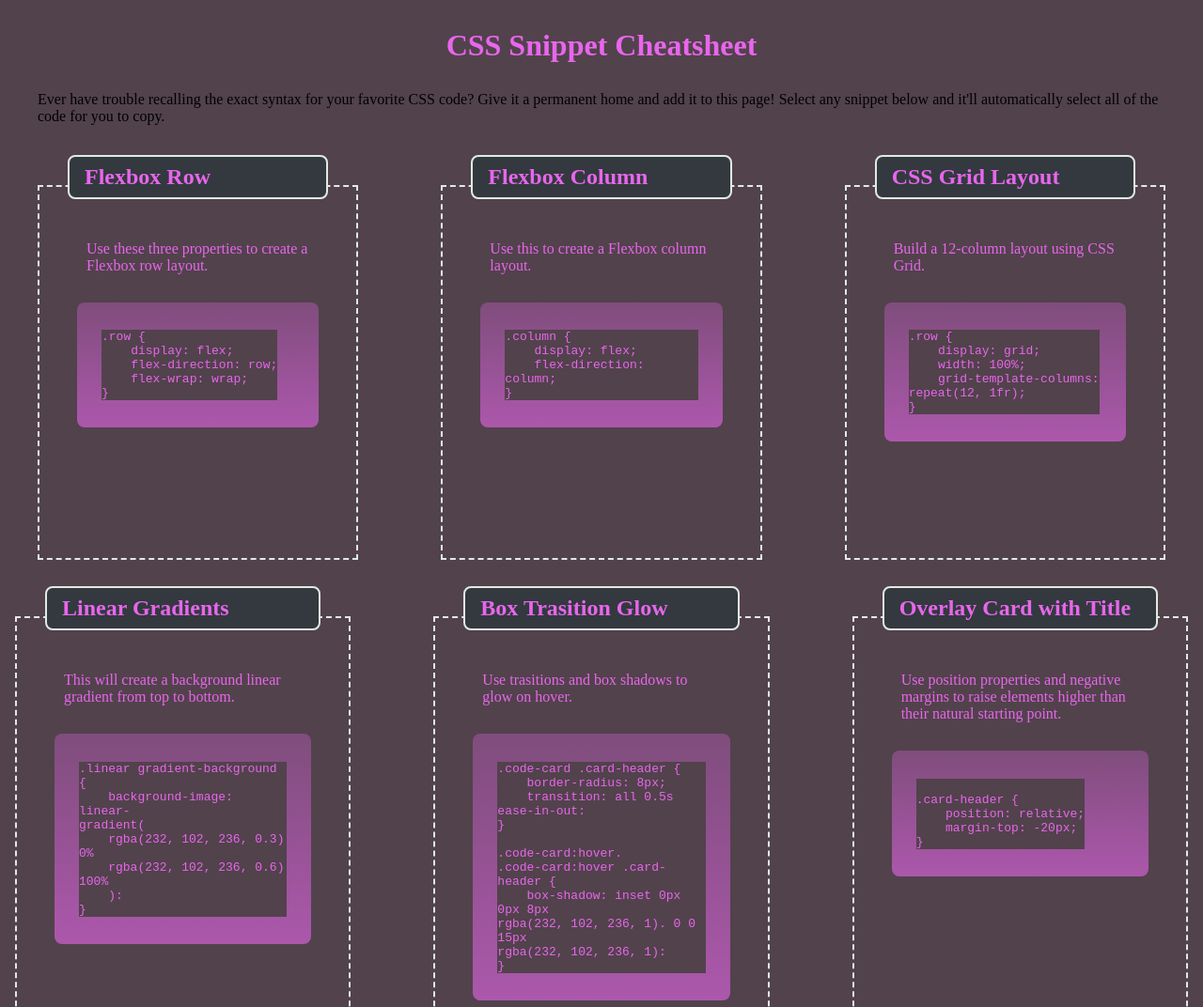
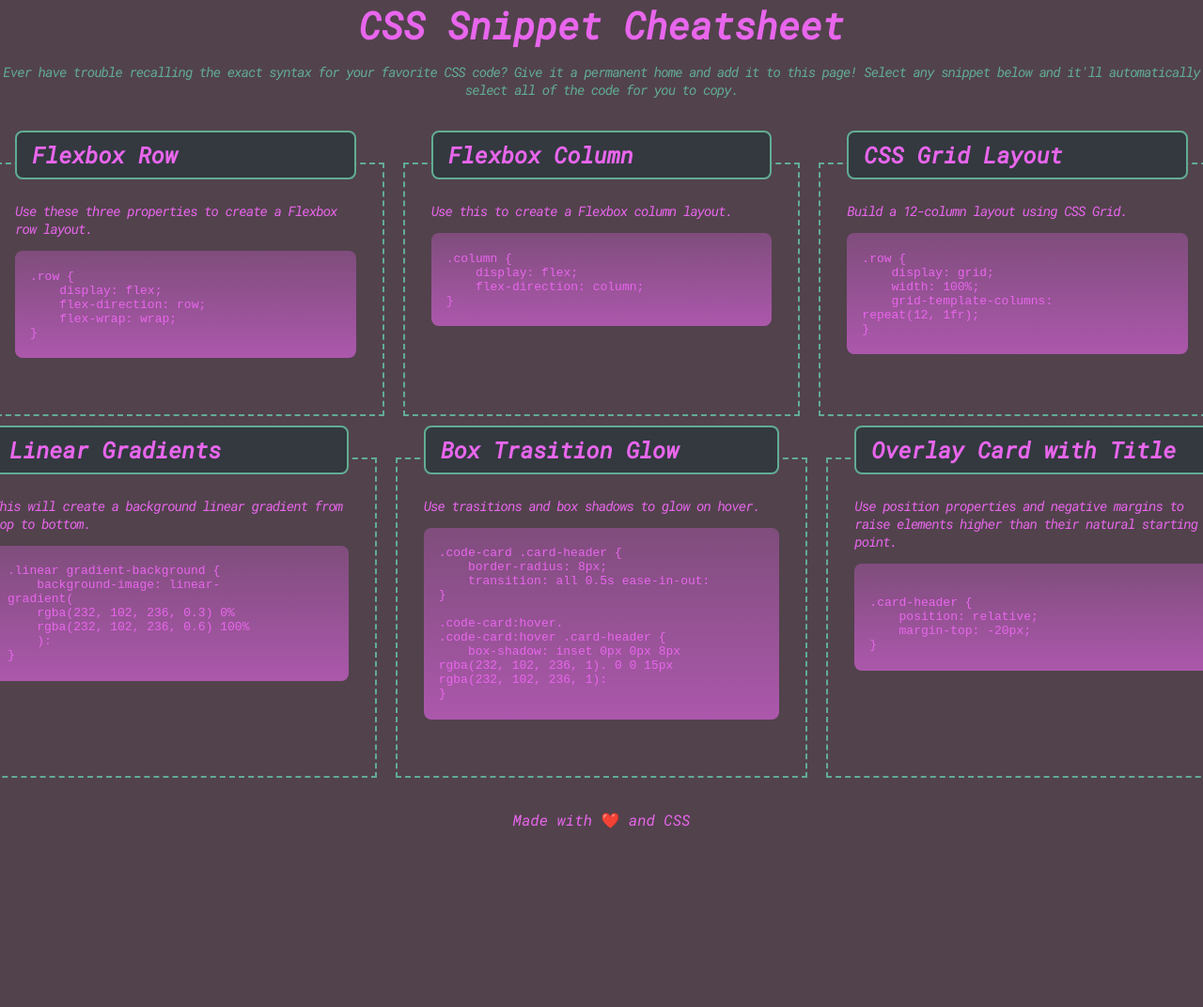
Before and after one commit to MMockus15/mini-project-2-css-snippet, a plain HTML site: page index.html in a window 1280 px wide. Shown: the top 1072 px of the page at 94% size. After the commit the page ends 883 px from the top, so only its background shows below. Drawn offline with Linux system fonts and the light colour scheme; a web font is replaced by a local one.

Commit message:
margin and padding changes

```diff
--- a/assets/css/style.css
+++ b/assets/css/style.css
@@ -1,6 +1,13 @@
 * {
-	margin: 10px;
+	margin: 0px;
 	padding: 0;
+}
+
+body {
+	font-family: font-family: 'Cabin', sans-serif;
+	font-family: 'Libre Baskerville', serif;
+	font-family: 'Playfair Display', serif;
+	font-family: 'Roboto Mono', monospace;;
 	background-color: rgb(82, 66, 76);
 }
 
@@ -10,12 +17,19 @@
 }
 
 h1 {
-	color: #e866ec;;
+	color: #e866ec;
+	font-size: 2.5em;
 }
 
 .h1-paragraph{
 	display: flex;
 	justify-content: center;
+	text-align: center;
+	letter-spacing: -1px;
+	color:rgb(97, 172, 147);
+	font-size: .9em;
+	padding-bottom: 4em;
+	padding-top: 1em;
 }
 
 .box-row{
@@ -28,7 +42,7 @@ h1 {
 .dotted-box{
 	width: 230px;
 	height: 100px;
-	border: 2px dotted rgb(226, 180, 212);
+	border: 2px dotted rgb(60, 117, 163);
 	margin: -40px;
 }
 
@@ -67,12 +81,12 @@ h1 {
     flex-direction: column;
     justify-content: flex-start;
     min-height: 100%;
-    padding: 2rem;
+    padding: 1rem;
     color: #e866ec;
 
     /* outline is like border, but on the outside of the box instead of inside */
-    outline: 2px dashed #e0eae4;
-    outline-offset: -2px;
+    outline: 2px dashed rgb(97, 172, 147);
+    outline-offset: .75em;
     transition: all 0.5s ease-in-out;
   }
 
@@ -82,10 +96,16 @@ h1 {
     margin: -4rem 0 1.5rem 0;
     padding: 0.5rem 1rem;
     background-color: #33393f;
-    color: #e866ec;;
-    border: 2px solid #e0eae4;
+    color: #e866ec;
+    border: 2px solid rgb(97, 172, 147);
     border-radius: 8px;
     transition: all 0.5s ease-in-out;
+  }
+
+  .card-body {
+	font-size: .9em;
+	letter-spacing: -1px;
+	padding-bottom: 1em;
   }
 
   .code-card pre {
@@ -111,4 +131,5 @@ h1 {
 	bottom: 0;
 	width: 100%;
 	text-align: center;
+	color: #e866ec;
 }
--- a/index.html
+++ b/index.html
@@ -7,10 +7,14 @@
     <meta charset="UTF-8" />
     <title>CSS Snippet Cheatsheet</title>
 	<!-- google font -->
-
-	<!-- css style sheet -->
+	<link rel="preconnect" href="https://fonts.googleapis.com">
+<link rel="preconnect" href="https://fonts.gstatic.com" crossorigin>
+<link href="https://fonts.googleapis.com/css2?family=Cabin:wght@400;700&family=Libre+Baskerville:ital,wght@0,400;0,700;1,400&family=Playfair+Display:ital,wght@0,400;0,500;1,400&family=Roboto+Mono:ital@1&display=swap" rel="stylesheet">
+<!-- css style sheet -->
     <link rel="stylesheet" href="./assets/css/style.css" />
   </head>
+
+  <!-- body starts here/header -->
   <body>
     <div class="header">
       <h1>CSS Snippet Cheatsheet</h1>
```
